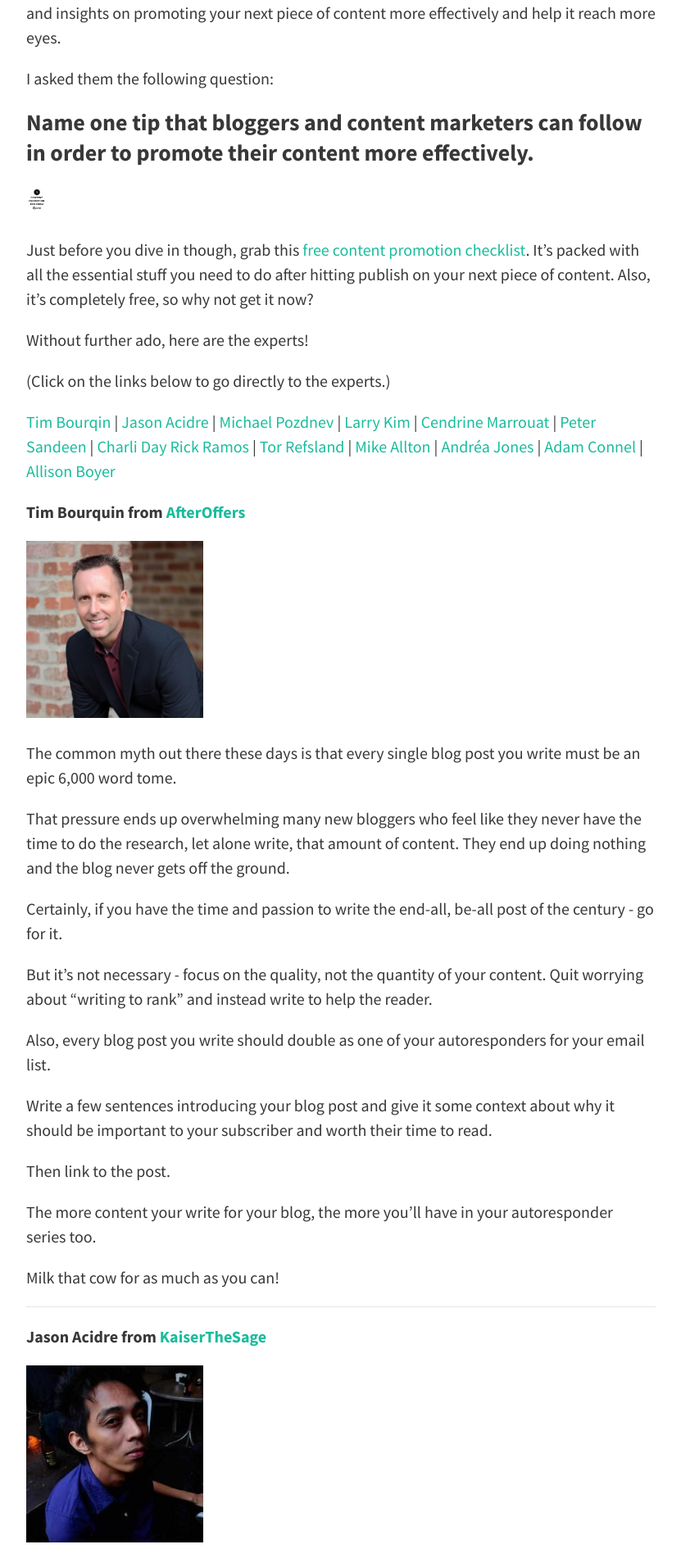
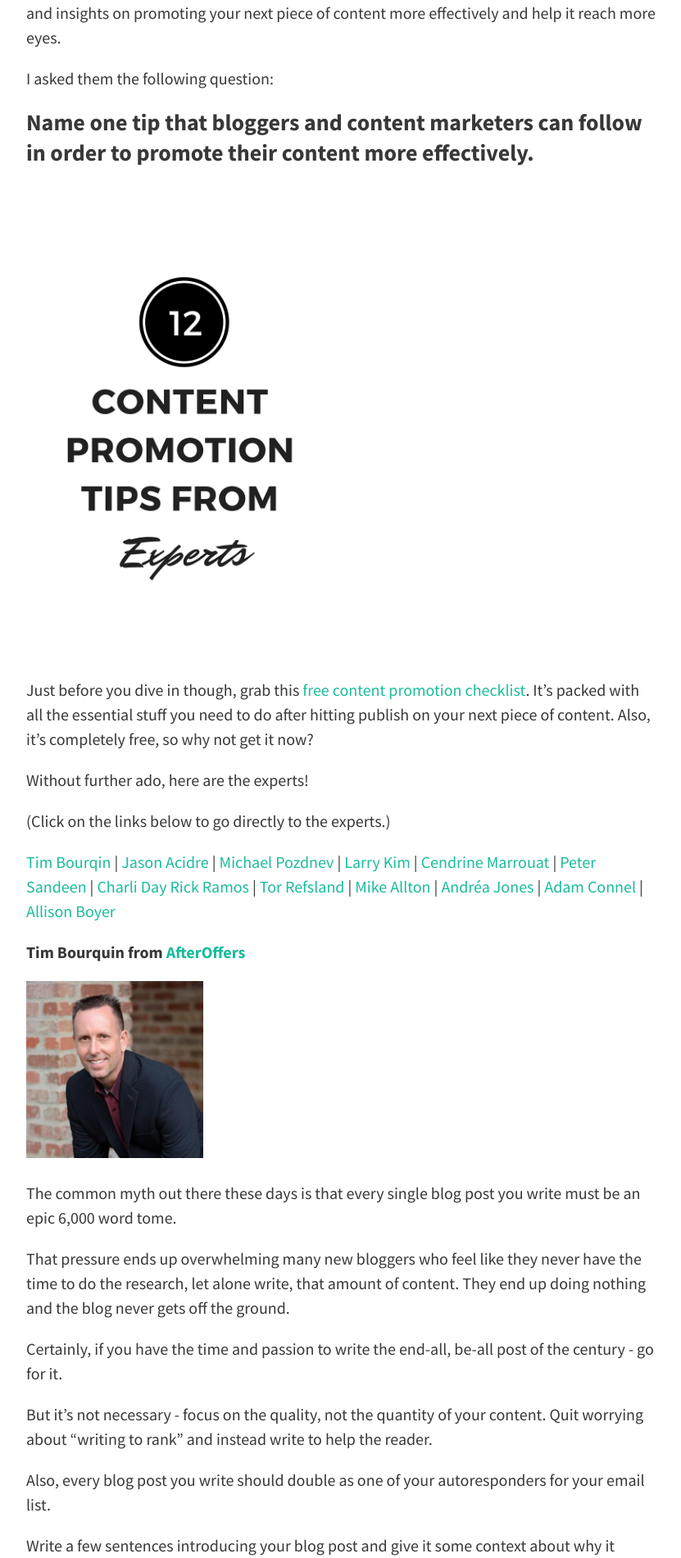
Before and after one commit to typeblogger/typeblogger.github.io, a Jekyll site: the page built from _posts/2016-7-3-how-to-promote-your-blog.md, in a window 1280 px wide. Shown: the part 1392-3293 px from the top of the page at 82% size, without its empty margins (224-1055 px from the left). Built offline with Jekyll 4.4.1, drawn with Linux system fonts in a browser that asks for light colours; nearby versions of some CDN libraries; comment, search, counter and statistics services are not loaded.

Commit message:
Update 2016-7-3-how-to-promote-your-blog.md

```diff
--- a/_posts/2016-7-3-how-to-promote-your-blog.md
+++ b/_posts/2016-7-3-how-to-promote-your-blog.md
@@ -41,7 +41,7 @@
 
 ### **Name one tip that bloggers and content marketers can follow in order to promote their content more effectively.**
 
-<img src="{{site.baseurl}}/img/content-promotion.jpg" alt="Content Promotion" height="39em">
+<img src="{{site.baseurl}}/img/content-promotion.jpg" alt="Content Promotion" height="576px">
 
 Just before you dive in though, grab this [free content promotion checklist](http://www.paywithapost.de/pay?id=40f72e17-6bde-457d-a554-4eaa0d3164b9). It's packed with all the essential stuff you need to do after hitting publish on your next piece of content. Also, it's completely free, so why not get it now?
 
```
